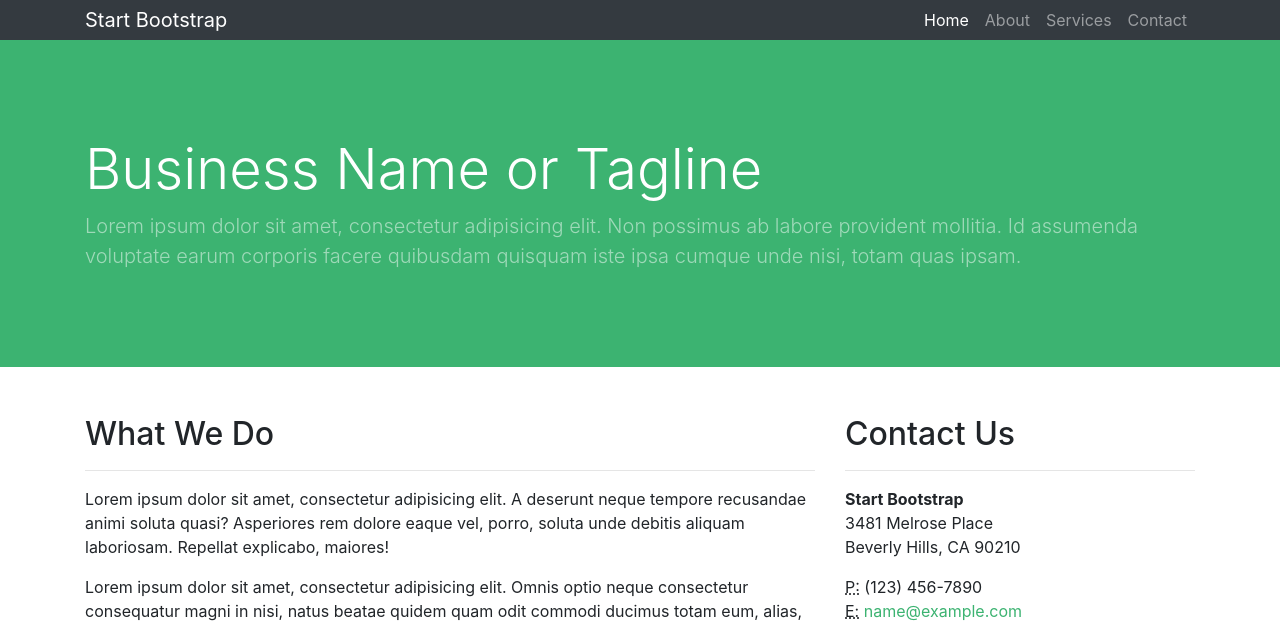
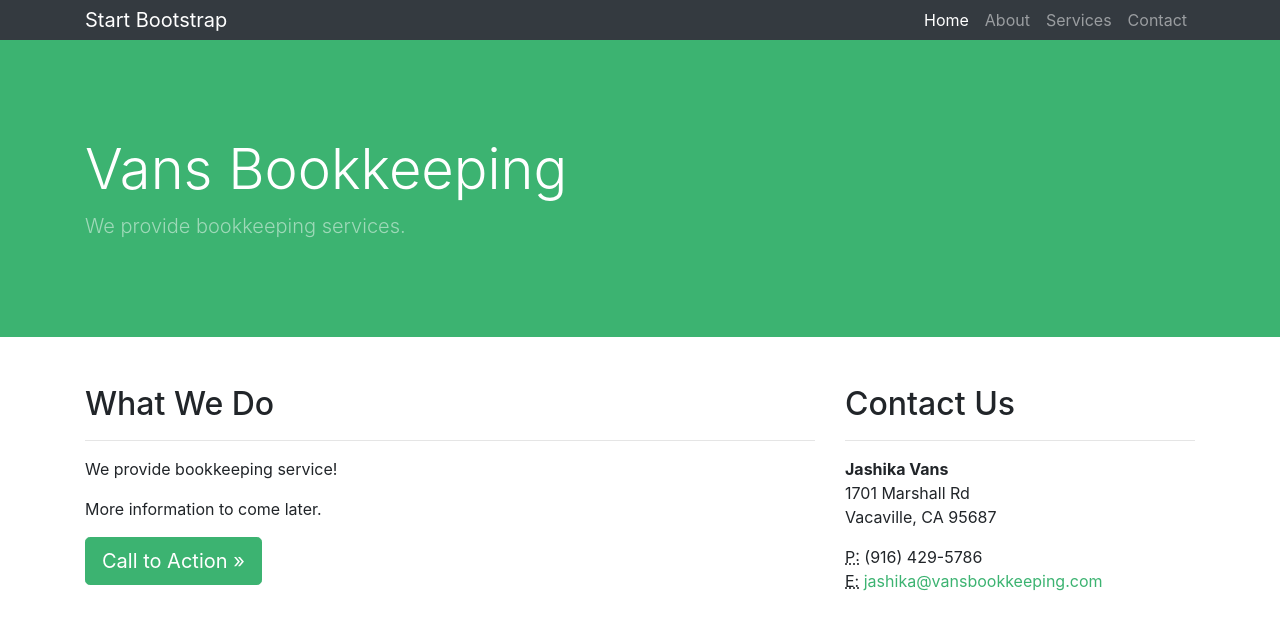
Before and after one commit to jashikav/jashikav.github.io, a Jekyll site: the page built from index.html, in a window 1280 px wide and 1400 px high. Shown: the top 626 px of the window. Built offline with Jekyll 4.4.1, drawn with Linux system fonts in a browser that asks for light colours; some of the changed text lies outside the part shown.

Commit message:
Changed content

```diff
--- a/_includes/footer.html
+++ b/_includes/footer.html
@@ -2,7 +2,7 @@
 <footer class="py-5 bg-dark">
   <div class="container">
     <p class="m-0 text-center text-white">
-      Copyright &copy; Your Website 2019
+      Copyright &copy; Vans Bookkeeping 2023
     </p>
   </div>
   <!-- /.container -->
--- a/_includes/header.html
+++ b/_includes/header.html
@@ -4,13 +4,10 @@
     <div class="row h-100 align-items-center">
       <div class="col-lg-12">
         <h1 class="display-4 text-white mt-5 mb-2">
-          Business Name or Tagline
+          Vans Bookkeeping
         </h1>
         <p class="lead mb-5 text-white-50">
-          Lorem ipsum dolor sit amet, consectetur adipisicing elit. Non possimus
-          ab labore provident mollitia. Id assumenda voluptate earum corporis
-          facere quibusdam quisquam iste ipsa cumque unde nisi, totam quas
-          ipsam.
+          We provide bookkeeping services.
         </p>
       </div>
     </div>
--- a/_includes/sidebar.html
+++ b/_includes/sidebar.html
@@ -2,15 +2,15 @@
   <h2>Contact Us</h2>
   <hr />
   <address>
-    <strong>Start Bootstrap</strong>
-    <br />3481 Melrose Place <br />Beverly Hills, CA 90210
+    <strong>Jashika Vans</strong>
+    <br />1701 Marshall Rd <br />Vacaville, CA 95687
     <br />
   </address>
   <address>
     <abbr title="Phone">P:</abbr>
-    (123) 456-7890
+    (916) 429-5786
     <br />
     <abbr title="Email">E:</abbr>
-    <a href="mailto:#">name@example.com</a>
+    <a href="mailto:#">jashika@vansbookkeeping.com</a>
   </address>
 </div>
--- a/index.html
+++ b/index.html
@@ -7,15 +7,10 @@ layout: default
     <h2>What We Do</h2>
     <hr />
     <p>
-      Lorem ipsum dolor sit amet, consectetur adipisicing elit. A deserunt neque
-      tempore recusandae animi soluta quasi? Asperiores rem dolore eaque vel,
-      porro, soluta unde debitis aliquam laboriosam. Repellat explicabo,
-      maiores!
+      We provide bookkeeping service!
     </p>
     <p>
-      Lorem ipsum dolor sit amet, consectetur adipisicing elit. Omnis optio
-      neque consectetur consequatur magni in nisi, natus beatae quidem quam odit
-      commodi ducimus totam eum, alias, adipisci nesciunt voluptate. Voluptatum.
+      More information to come later.
     </p>
     <a class="btn btn-primary btn-lg" href="#">Call to Action &raquo;</a>
   </div>
```
Also changed, not shown: _pages/services.md (+1 -13 lines).
